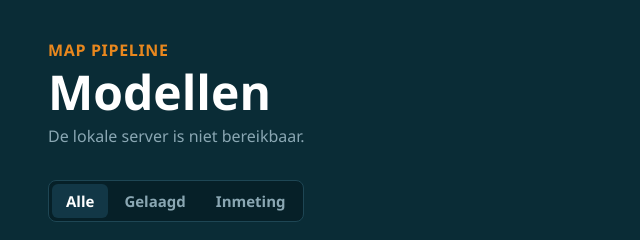
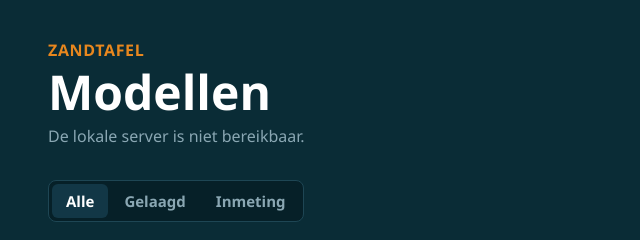
Before and after one commit to M-Kersten/MaptileConverter, a plain HTML site: page map_pipeline/ui/index.html in a window 1280 px wide. Shown: the full height of the page, 0-640 px from the left. Drawn offline with Linux system fonts and the light colour scheme; no server answers.

Commit message:
Name the tool Zandtafel
A zandtafel is the sand table a unit gathers round to plan on: a model of
the ground, which is what this builds. Shown as the page title and
heading, the README title and the Windows launcher's window title; the
launcher file names and the package folder are unchanged.

Co-Authored-By: Claude Opus 5.5 <noreply@anthropic.com>
Claude-Session: https://claude.ai/code/session_018JmRjJs92ALzndYH3L9P34

```diff
--- a/map_pipeline/ui/index.html
+++ b/map_pipeline/ui/index.html
@@ -3,7 +3,7 @@
 <head>
 <meta charset="utf-8">
 <meta name="viewport" content="width=device-width, initial-scale=1">
-<title>Map Pipeline</title>
+<title>Zandtafel</title>
 <style>
   /* Virtuele Brigade: deep night-teal grounds, white type, one orange that
      always means "this moves you forward". Token names as in the design
@@ -269,7 +269,7 @@
   <div class="wrap">
     <header class="head">
       <div style="display:flex;flex-direction:column;gap:4px">
-        <span class="overline">Map Pipeline</span>
+        <span class="overline">Zandtafel</span>
         <h1>Modellen</h1>
         <p class="muted" id="modelsCount">Modellen laden&hellip;</p>
       </div>
```
Also changed, not shown: 2 other files.
